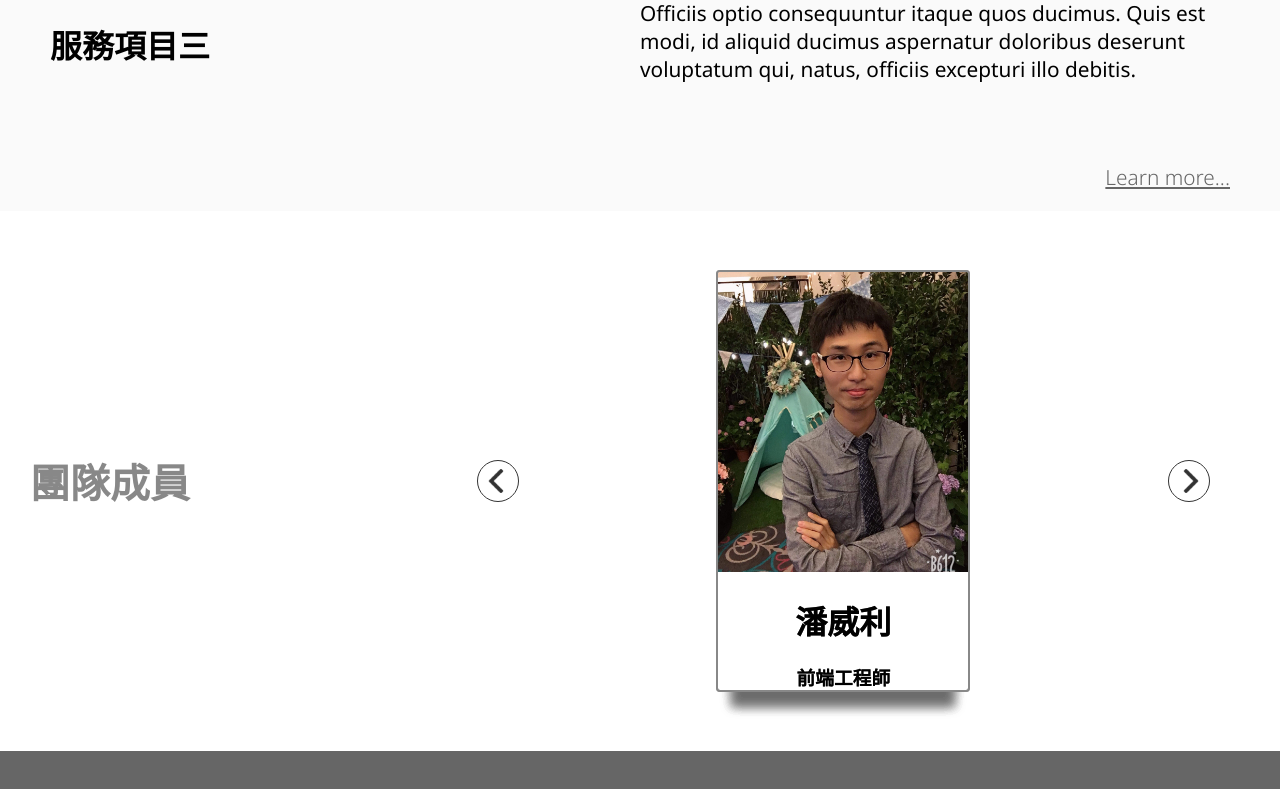
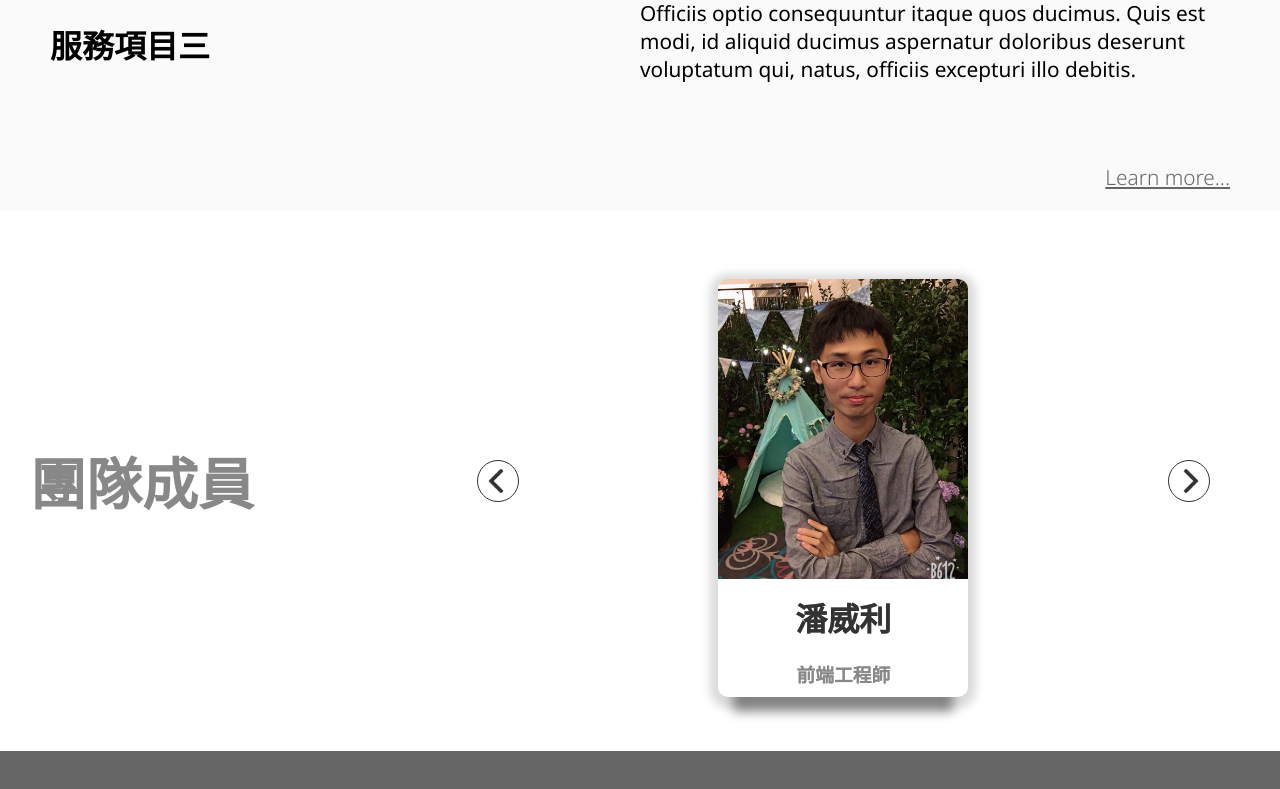
Before and after one commit to w71800/weewebsite, a Next.js app: page / in a window 1280 px wide. Shown: the part 1372-2161 px from the top of the page. Built offline with nearby package versions, Linux system fonts and the light colour scheme.

Commit message:
feat: 完成成員卡片的樣式修飾

```diff
--- a/src/app/page.js
+++ b/src/app/page.js
@@ -1,8 +1,8 @@
-import Image from "next/image";
 import Hero from "./sections/Hero";
 import About from "./sections/About";
 import Services from "./sections/Services";
 import Members from "./sections/Members";
+import Contact from "./sections/Contact";
 
 export default function Home() {
   return (
@@ -11,6 +11,7 @@ export default function Home() {
       <About />
       <Services />
       <Members />
+      <Contact />
     </>
   )
 }
--- /dev/null
+++ b/src/app/sections/Contact.js
@@ -0,0 +1,5 @@
+export default function Contact() {
+  return (
+    <div id="contact"></div>
+  )
+}
--- a/src/app/sections/Members.js
+++ b/src/app/sections/Members.js
@@ -106,6 +106,10 @@ export default function Members() {
     console.log("");
     // setNowIndex(cardIndex)
   }
+
+  function handleMouseEnter() {
+
+  }
   return (
     <div id="members">
       <div className="container">
@@ -128,8 +132,7 @@ export default function Members() {
                     key={index}
                     className={`
                       memberCard
-                      ${index == 0 ? 'first' : index == memberDatas.length - 1 ? 'last' : ''}
-                      ${index != nowIndex ? 'hide' : ''}
+                      ${index != nowIndex ? 'hide' : 'active'}
                       `}
                     data={data}
                     style={
--- a/src/components/MemberCard.js
+++ b/src/components/MemberCard.js
@@ -2,7 +2,7 @@ import Image from "next/image"
 // import "@/styles/memberCard.sass"
 
 export default function MemberCard({data: member, ...props }) {
-  const { name, imgUrl, position } = member
+  const { name, imgUrl, position, content } = member
   return (
   <div
     className={props.className}
@@ -16,6 +16,10 @@ export default function MemberCard({data: member, ...props }) {
     />
     <h1 className="name">{ name }</h1>
     <h3 className="position">{ position }</h3>
+    <div className="cover"></div>
+    <div className="content">
+      <span>「{ content }。」</span>
+    </div>
   </div>
 )
 }
--- a/src/styles/members.sass
+++ b/src/styles/members.sass
@@ -17,6 +17,7 @@
     display: flex
     align-items: center
     & .title
+      font-size: 3.5rem
       margin-bottom: 0
 
   .right
@@ -24,7 +25,7 @@
 
   .window
     padding: 20px 0px
-    width: 80%
+    width: 75%
     height: 500px
     margin: 0 auto
     overflow: hidden
@@ -40,36 +41,9 @@
     display: flex
     justify-content: center
     align-items: center
+    height: 100%
+    width: 100%
 
-  .memberCard, .memberCard *
-    // border: 1px solid red
-
-  .memberCard
-    $gap: 30px
-    $cardWidth: 250px
-    $translateX: calc(-100px + var(--delta) * $cardWidth + var(--index) * $gap)
-    $translateY: calc(abs(var(--delta)) * 25px * -1)
-    $skewY: calc(-1 * var(--delta) * 3deg)
-
-    position: absolute
-    transform-style: preserve-3d
-    cursor: pointer
-    border-radius: 4px
-    border: 2px solid #888
-    overflow: hidden
-    transform: translateX($translateX) translateY($translateY) skewY($skewY)
-    transition: transform .3s, opacity .5s
-    opacity: 1
-    box-shadow: 0px 30px 10px -15px rgba(black, .4)
-    img
-      width: $cardWidth
-      height: 300px
-      object-fit: cover
-      margin-bottom: 20px
-    h1, h3
-      text-align: center
-    h1
-      margin-bottom: 20px
   .btn
     position: absolute
     width: 40px
@@ -95,6 +69,64 @@
       img
         transform: translateX(2px)
 
+  .memberCard, .memberCard *
+    // border: 1px solid red
+
+  .memberCard
+    $gap: 30px
+    $cardWidth: 250px
+    $translateX: calc(-100px + var(--delta) * $cardWidth + var(--index) * $gap)
+    $translateY: calc(abs(var(--delta)) * 25px * -1)
+    $skewY: calc(-1 * var(--delta) * 3deg)
+
+    position: absolute
+    top: 48px
+    transform-style: preserve-3d
+    border-radius: 10px
+    overflow: hidden
+    transform: translateX($translateX) translateY($translateY) skewY($skewY)
+    transition: transform .3s, opacity .5s, top .2s, box-shadow .2s
+    opacity: 1
+    img
+      width: $cardWidth
+      height: 300px
+      object-fit: cover
+      margin-bottom: 10px
+    h1, h3
+      text-align: center
+    h1
+      margin-bottom: 20px
+      color: #333
+    h3
+      color: #888
+      margin-bottom: 10px
+    .cover
+      position: absolute
+      width: 100%
+      height: 0px
+      background-color: black
+      transition: height .4s
+      top: 0
+      opacity: .5
+      overflow: hidden
+    .content
+      position: absolute
+      top: 0px
+      width: 100%
+      height: 100%
+      color: #fff
+      display: flex
+      align-items: center
+      justify-content: center
+      opacity: 0
+      transition: opacity .4s
+      flex-wrap: wrap
+      span
+        font-size: 1.2rem
+        font-weight: 500
+        width: 80%
+        line-height: 2rem
+
 
 
 
@@ -103,3 +135,13 @@
   .memberCard
     &.hide
       opacity: 0.2
+  .memberCard.active
+    cursor: pointer
+    box-shadow: 0px 30px 10px -15px rgba(black, .4), 0px 3px 8px 8px rgba(#888, .3)
+    &:hover
+      top: 40px
+      box-shadow: 0px 30px 10px -10px rgba(black, .3), 0px 5px 8px 3px rgba(#888, .3)
+      .cover
+        height: 100%
+      .content
+        opacity: 1
--- a/static/members.css
+++ b/static/members.css
@@ -9,6 +9,7 @@
   align-items: center;
 }
 #members .left .title {
+  font-size: 3.5rem;
   margin-bottom: 0;
 }
 #members .right {
@@ -16,7 +17,7 @@
 }
 #members .window {
   padding: 20px 0px;
-  width: 80%;
+  width: 75%;
   height: 500px;
   margin: 0 auto;
   overflow: hidden;
@@ -31,30 +32,8 @@
   display: flex;
   justify-content: center;
   align-items: center;
-}
-#members .memberCard {
-  position: absolute;
-  transform-style: preserve-3d;
-  cursor: pointer;
-  border-radius: 4px;
-  border: 2px solid #888;
-  overflow: hidden;
-  transform: translateX(calc(-100px + var(--delta) * $cardWidth + var(--index) * $gap)) translateY(calc(abs(var(--delta)) * 25px * -1)) skewY(calc(-1 * var(--delta) * 3deg));
-  transition: transform 0.3s, opacity 0.5s;
-  opacity: 1;
-  box-shadow: 0px 30px 10px -15px rgba(0, 0, 0, 0.4);
-}
-#members .memberCard img {
-  width: 250px;
-  height: 300px;
-  object-fit: cover;
-  margin-bottom: 20px;
-}
-#members .memberCard h1, #members .memberCard h3 {
-  text-align: center;
-}
-#members .memberCard h1 {
-  margin-bottom: 20px;
+  height: 100%;
+  width: 100%;
 }
 #members .btn {
   position: absolute;
@@ -86,6 +65,76 @@
 #members .btn.btn_right img {
   transform: translateX(2px);
 }
+#members .memberCard {
+  position: absolute;
+  top: 48px;
+  transform-style: preserve-3d;
+  border-radius: 10px;
+  overflow: hidden;
+  transform: translateX(calc(-100px + var(--delta) * $cardWidth + var(--index) * $gap)) translateY(calc(abs(var(--delta)) * 25px * -1)) skewY(calc(-1 * var(--delta) * 3deg));
+  transition: transform 0.3s, opacity 0.5s, top 0.2s, box-shadow 0.2s;
+  opacity: 1;
+}
+#members .memberCard img {
+  width: 250px;
+  height: 300px;
+  object-fit: cover;
+  margin-bottom: 10px;
+}
+#members .memberCard h1, #members .memberCard h3 {
+  text-align: center;
+}
+#members .memberCard h1 {
+  margin-bottom: 20px;
+  color: #333;
+}
+#members .memberCard h3 {
+  color: #888;
+  margin-bottom: 10px;
+}
+#members .memberCard .cover {
+  position: absolute;
+  width: 100%;
+  height: 0px;
+  background-color: black;
+  transition: height 0.4s;
+  top: 0;
+  opacity: 0.5;
+  overflow: hidden;
+}
+#members .memberCard .content {
+  position: absolute;
+  top: 0px;
+  width: 100%;
+  height: 100%;
+  color: #fff;
+  display: flex;
+  align-items: center;
+  justify-content: center;
+  opacity: 0;
+  transition: opacity 0.4s;
+  flex-wrap: wrap;
+}
+#members .memberCard .content span {
+  font-size: 1.2rem;
+  font-weight: 500;
+  width: 80%;
+  line-height: 2rem;
+}
 #members .memberCard.hide {
   opacity: 0.2;
 }
+#members .memberCard.active {
+  cursor: pointer;
+  box-shadow: 0px 30px 10px -15px rgba(0, 0, 0, 0.4), 0px 3px 8px 8px rgba(136, 136, 136, 0.3);
+}
+#members .memberCard.active:hover {
+  top: 40px;
+  box-shadow: 0px 30px 10px -10px rgba(0, 0, 0, 0.3), 0px 5px 8px 3px rgba(136, 136, 136, 0.3);
+}
+#members .memberCard.active:hover .cover {
+  height: 100%;
+}
+#members .memberCard.active:hover .content {
+  opacity: 1;
+}
```
